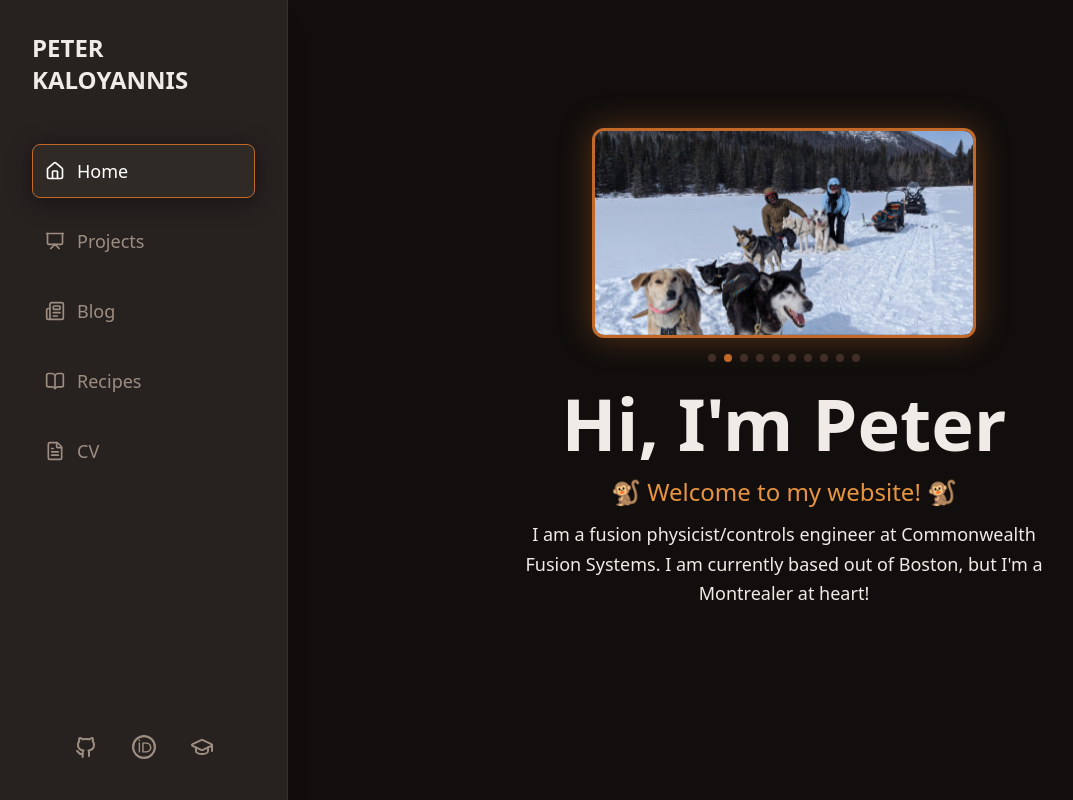
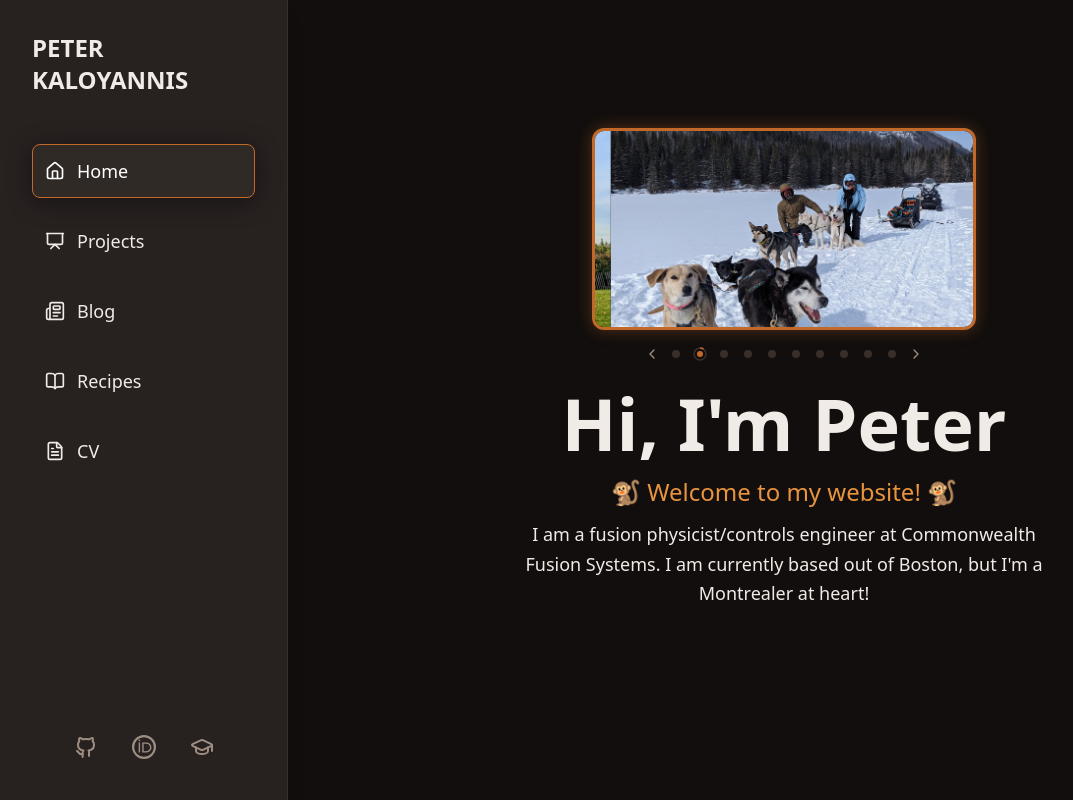
Before and after one commit to peterkaloyannis/peterkaloyannis.github.io, a React (Vite) app: page / in a window 1280 px wide. Shown: the whole page, without its empty margins (0-1073 px from the left). Built offline with nearby package versions, Linux system fonts and the light colour scheme; what marked-katex-extension would draw is missing.

Commit message:
carousellll

```diff
--- a/package.json
+++ b/package.json
@@ -17,6 +17,8 @@
     "@tailwindcss/vite": "^4.1.18",
     "@types/dompurify": "^3.0.5",
     "dompurify": "^3.3.0",
+    "embla-carousel-autoplay": "^8.6.0",
+    "embla-carousel-react": "^8.6.0",
     "fuse.js": "^7.1.0",
     "katex": "^0.16.44",
     "lucide-react": "^1.7.0",
--- a/src/components/Reusable.tsx
+++ b/src/components/Reusable.tsx
@@ -200,15 +200,15 @@ export function CVEntry({ title, startYear, endYear, location, description }: CV
 
   return (
     <div className="card">
-      <div className="flex justify-between items-start mb-2">
+      <div className="flex flex-col md:flex-row md:justify-between md:items-start mb-2 gap-1">
         <div className="flex items-center space-x-3">
-           <User className="w-8 h-8" />
+           <User className="w-6 h-6 md:w-8 md:h-8 flex-shrink-0" />
           <div>
-            <h3 className="text-xl font-bold">{title}</h3>
-            <p className="text-lg font-medium text-accent">{location}</p>
+            <h3 className="text-lg md:text-xl font-bold">{title}</h3>
+            <p className="text-base md:text-lg font-medium text-accent">{location}</p>
           </div>
         </div>
-        <span className="date-badge">{date}</span>
+        <span className="date-badge md:flex-shrink-0">{date}</span>
       </div>
       <div className="leading-relaxed">
         <MarkdownRenderer content={description} />
@@ -352,7 +352,7 @@ export function CollapsibleSection({
       {/* Header */}
       <button
         onClick={onToggle}
-        className="flex justify-between items-center w-full p-6"
+        className="flex justify-between items-center w-full p-4 md:p-6"
       >
         <h3 className="text-2xl font-bold">{title}</h3>
         <AnimatedChevron isOpen={isOpen} />
@@ -370,7 +370,7 @@ export function CollapsibleSection({
       >
         <div className="overflow-hidden">
           {/* We add padding-bottom here so it's part of the animated content */}
-          <div className="space-y-4 px-6 pb-6">
+          <div className="space-y-3 px-4 pb-4 md:px-6 md:pb-6">
             {children}
           </div>
         </div>
--- a/src/index.css
+++ b/src/index.css
@@ -32,20 +32,17 @@ hr {
   border-color: var(--color-border);
 }
 
-@keyframes slide-in {
-  from { transform: translateX(100%); }
-  to   { transform: translateX(0); }
+@keyframes progress-ring {
+  from { stroke-dashoffset: 37.7; }
+  to   { stroke-dashoffset: 0; }
 }
-@keyframes slide-out {
-  from { transform: translateX(0); }
-  to   { transform: translateX(-100%); }
-}
+
 
 @layer components {
   /* --- Card variants --- */
   /* Standard card: padded box with shadow */
   .card {
-    @apply p-6 rounded-lg;
+    @apply p-4 md:p-6 rounded-lg;
     background: var(--color-surface);
     border: 1px solid var(--color-border);
     box-shadow: var(--shadow-card);
@@ -91,7 +88,7 @@ hr {
   /* --- Page layout --- */
   /* Standard two-column layout used across all filter pages */
   .page-layout {
-    @apply flex flex-col md:flex-row gap-6 md:gap-12;
+    @apply flex flex-col md:flex-row gap-4 md:gap-12;
   }
   /* Fixed-width sidebar column */
   .page-sidebar {
@@ -192,13 +189,19 @@ hr {
   .sidebar {
     background: var(--color-surface);
     color: var(--color-text);
-    border-right: 1px solid var(--color-border);
+    border-bottom: 1px solid var(--color-border);
+  }
+  @media (min-width: 1024px) {
+    .sidebar {
+      border-bottom: none;
+      border-right: 1px solid var(--color-border);
+    }
   }
 
   /* --- Navigation links --- */
   .nav-link {
     @apply flex items-center space-x-3 text-lg font-medium rounded-lg p-3 transition-all duration-200 w-full text-left;
-    color: var(--color-text-muted);
+    color: var(--color-text);
     border: 1px solid transparent;
     &:hover {
       background: var(--color-surface-raised);
@@ -234,7 +237,7 @@ hr {
   /* --- Portrait photo --- */
   .portrait {
     border: 3px solid var(--color-accent);
-    box-shadow: 0 0 32px rgba(194, 105, 42, 0.4);
+    box-shadow: 0 0 16px rgba(194, 105, 42, 0.4);
   }
 
   /* --- Image placeholder --- */
--- a/src/pages/HomePage.tsx
+++ b/src/pages/HomePage.tsx
@@ -1,4 +1,7 @@
 import { type ReactElement, useState, useEffect } from 'react';
+import useEmblaCarousel from 'embla-carousel-react';
+import Autoplay from 'embla-carousel-autoplay';
+import { ChevronLeft, ChevronRight } from 'lucide-react';
 
 const PHOTOS = [
   '/images/me/gazebo.jpg',
@@ -13,82 +16,104 @@ const PHOTOS = [
   '/images/me/stabbed.jpg',
 ];
 
+// Must match the Autoplay delay so the progress ring animation stays in sync.
+const AUTOPLAY_DELAY = 5000;
+
 export default function HomePage(): ReactElement {
-  // Preload all photos so the browser has them cached before the carousel reaches them.
+  const [emblaRef, emblaApi] = useEmblaCarousel({ loop: true }, [
+    Autoplay({ delay: AUTOPLAY_DELAY, stopOnInteraction: false }),
+  ]);
+
+  const [selectedIndex, setSelectedIndex] = useState(0);
+  // ringKey is incremented to re-mount the SVG, restarting the CSS animation from zero.
+  const [ringKey, setRingKey] = useState(0);
+  const [ringPlaying, setRingPlaying] = useState(true);
+
   useEffect(() => {
-    PHOTOS.forEach(src => { new Image().src = src; });
-  }, []);
-  const [photoIndex, setPhotoIndex] = useState(0);
-  const [prevIndex, setPrevIndex] = useState<number | null>(null);
-  const [manualMode, setManualMode] = useState(false);
+    if (!emblaApi) return;
 
-  // Auto-cycle until the user interacts. Re-runs whenever photoIndex changes
-  // so the timer resets after each auto-advance.
-  useEffect(() => {
-    if (manualMode) return;
-    const interval = setInterval(() => advance(), 3000);
-    return () => clearInterval(interval);
-  }, [manualMode, photoIndex]);
+    const onSelect = () => setSelectedIndex(emblaApi.selectedScrollSnap());
+    const onPlay   = () => { setRingKey(k => k + 1); setRingPlaying(true); };
+    const onStop   = () => setRingPlaying(false);
 
-  // Stash the current index as "previous" so both images are briefly in the DOM,
-  // allowing the slide-out / slide-in CSS animations to overlap seamlessly.
-  const goTo = (next: number) => {
-    setPrevIndex(photoIndex);
-    setPhotoIndex(next);
+    emblaApi.on('select',        onSelect);
+    emblaApi.on('autoplay:play', onPlay);
+    emblaApi.on('autoplay:stop', onStop);
+    return () => {
+      emblaApi.off('select',        onSelect);
+      emblaApi.off('autoplay:play', onPlay);
+      emblaApi.off('autoplay:stop', onStop);
+    };
+  }, [emblaApi]);
+
+  // Force-restart the ring and reset the autoplay timer (e.g. on dot click).
+  const resetRingAndTimer = () => {
+    emblaApi?.plugins()?.autoplay?.reset();
+    setRingKey(k => k + 1);
+    setRingPlaying(true);
   };
 
-  const advance = () => goTo((photoIndex + 1) % PHOTOS.length);
-
-  // Switch to click-driven mode on first user interaction, stopping the timer.
-  const enterManual = () => setManualMode(true);
-
   return (
-    <>
-      {/* On mobile: fill viewport height so the image auto-sizes to fit without scrolling.
-          On desktop: revert to natural padding-based layout. */}
     <section
       id="hero"
       className="flex flex-col text-center py-6 md:py-24"
       style={{ height: 'calc(100svh - 8rem)' }}
     >
-
-        {/* Image grows to fill all remaining vertical space after the text content */}
+      {/* Embla carousel — handles drag (touch + mouse), looping, and autoplay. */}
       <div
-          onClick={() => { enterManual(); advance(); }}
-          className="portrait w-80 md:w-96 rounded-xl overflow-hidden mx-auto mb-4 cursor-pointer relative flex-1 min-h-0"
+        ref={emblaRef}
+        className="portrait w-80 md:w-96 rounded-xl overflow-hidden mx-auto mb-4 flex-1 min-h-0 cursor-grab active:cursor-grabbing select-none"
       >
-          {/* Previous image — slides out left */}
-          {prevIndex !== null && (
-            <img
-              key={`prev-${prevIndex}`}
-              src={PHOTOS[prevIndex]}
-              alt="The picture carousel is loading!"
-              className="absolute inset-0 w-full h-full object-cover"
-              style={{ animation: 'slide-out 0.4s ease-out forwards' }}
-              onAnimationEnd={() => setPrevIndex(null)}
-            />
-          )}
-          {/* Current image — slides in from right */}
-          <img
-            key={`curr-${photoIndex}`}
-            src={PHOTOS[photoIndex]}
-            alt="The picture carousel is loading!"
-            className="absolute inset-0 w-full h-full object-cover"
-            style={{ animation: prevIndex !== null ? 'slide-in 0.4s ease-out forwards' : 'none' }}
-          />
+        <div className="flex h-full">
+          {PHOTOS.map((src, i) => (
+            <div key={i} className="flex-none w-full h-full">
+              <img src={src} alt="" className="w-full h-full object-cover" />
+            </div>
+          ))}
+        </div>
       </div>
 
-        {/* Dot indicator */}
-        <div className="flex justify-center gap-2 mb-4 shrink-0">
+      {/* Controls row: prev chevron, dot indicators, next chevron */}
+      <div className="flex items-center justify-center gap-2 mb-4 shrink-0">
+        <button onClick={() => emblaApi?.scrollPrev()} className="text-[var(--color-text-muted)] hover:text-[var(--color-accent)] hover:scale-125 transition-all duration-150">
+          <ChevronLeft className="w-4 h-4" />
+        </button>
+
         {PHOTOS.map((_, i) => (
           <button
             key={i}
-              onClick={() => { enterManual(); goTo(i); }}
-              className="w-2 h-2 rounded-full transition-colors duration-300"
-              style={{ background: i === photoIndex ? 'var(--color-accent)' : 'var(--color-border)' }}
+            onClick={() => { emblaApi?.scrollTo(i); resetRingAndTimer(); }}
             aria-label={`Photo ${i + 1}`}
+            className="relative flex items-center justify-center w-4 h-4 cursor-pointer hover:scale-125 transition-transform duration-150"
+          >
+            {i === selectedIndex ? (
+              <>
+                {/* Progress ring: stroke-dashoffset animates from full circumference (37.7 ≈ 2π×6)
+                    to 0, drawing the ring. Remounting via key restarts it from zero. */}
+                <svg key={ringKey} className="absolute inset-0 -rotate-90" viewBox="0 0 16 16">
+                  <circle cx="8" cy="8" r="6" fill="none" stroke="var(--color-border)" strokeWidth="1.5" />
+                  <circle
+                    cx="8" cy="8" r="6" fill="none"
+                    stroke="var(--color-accent)" strokeWidth="1.5"
+                    strokeDasharray="37.7"
+                    strokeDashoffset="37.7"
+                    style={{
+                      animation: `progress-ring ${AUTOPLAY_DELAY}ms linear forwards`,
+                      animationPlayState: ringPlaying ? 'running' : 'paused',
+                    }}
                   />
+                </svg>
+                <span className="w-1.5 h-1.5 rounded-full" style={{ background: 'var(--color-accent)' }} />
+              </>
+            ) : (
+              <span className="w-2 h-2 rounded-full" style={{ background: 'var(--color-border)' }} />
+            )}
+          </button>
         ))}
+
+        <button onClick={() => emblaApi?.scrollNext()} className="text-[var(--color-text-muted)] hover:text-[var(--color-accent)] hover:scale-125 transition-all duration-150">
+          <ChevronRight className="w-4 h-4" />
+        </button>
       </div>
 
       <h1 className="text-4xl md:text-6xl lg:text-7xl font-extrabold mb-2 leading-tight shrink-0">
@@ -103,8 +128,6 @@ export default function HomePage(): ReactElement {
         I am a fusion physicist/controls engineer at Commonwealth Fusion Systems.
         I am currently based out of Boston, but I'm a Montrealer at heart!
       </p>
-
     </section>
-    </>
   );
 }
```
Also changed, not shown: 1 other file (tests, documents, lock files or other folders). Lines whose indentation alone changed are shown as unchanged.
